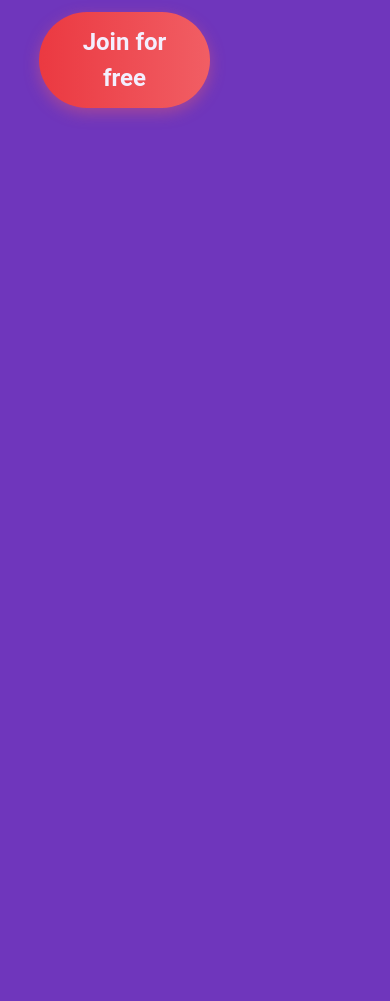
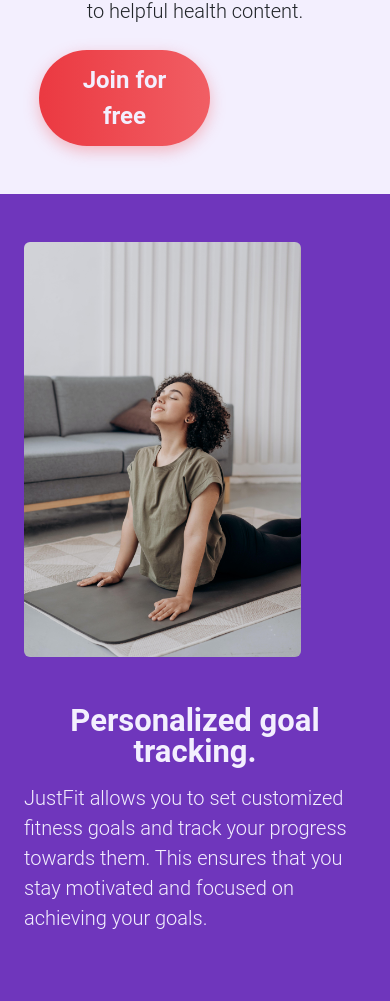
Before and after one commit to eakkarunpoom/JustFit-D2, a React (Vite) app: page / in a window 390 px wide. Shown: the part 981-1982 px from the top of the page. Before the commit the page ends 1137 px from the top, so only its background shows below. Built offline with nearby package versions, Linux system fonts and the light colour scheme.

Commit message:
add content to home page

```diff
--- a/src/App.css
+++ b/src/App.css
@@ -8,3 +8,39 @@
   max-width: 1140px;
   margin: 0 auto;
 }
+
+.bgw {
+  background-color: var(--light);
+}
+
+div.hero * {
+  color: var(--light);
+}
+
+.review-info {
+  display: flex;
+  justify-content: center;
+}
+
+.review-info img {
+  height: 135px;
+  width: 125px;
+  border-radius: 67.5px;
+  object-fit: cover;
+}
+
+.review h1 {
+  color: var(--light);
+}
+
+.review-info h3 {
+  display: flex;
+  align-items: center;
+  margin-left: 20px;
+  font-weight: bold;
+  color: var(--light);
+}
+
+.bgp {
+  background-color: var(--darkPurple);
+}
--- a/src/App.jsx
+++ b/src/App.jsx
@@ -1,6 +1,7 @@
 import { useState } from "react";
 import "./App.css";
 import "bootstrap/dist/css/bootstrap.css";
+import { content1, content2 } from "./assets/index.js";
 // components
 import Layout from "./component/Layout";
 import ImageSlider from "./component/Carousel/Carousel";
@@ -12,7 +13,7 @@
       <ImageSlider />
       <div className="px-4 py-5 text-center bgw">
         <h1 className="display-5 fw-bold text-body-emphasis">
-          Crush your activities goals with JustFit.
+          Crush your activities goals <br /> with JustFit.
         </h1>
         <div className="col-lg-6 mx-auto">
           <p className="lead mb-4">
@@ -24,6 +25,54 @@
           </div>
         </div>
       </div>
+      {/* hero2 */}
+      <div className="container col-xxl-8 px-4 py-5 hero">
+        <div className="row flex-lg-row-reverse align-items-center g-5">
+          <div className="col-10 col-sm-8 col-lg-6">
+            <img
+              src={content1}
+              className="d-block mx-lg-auto img-fluid rounded"
+              alt="Bootstrap Themes"
+              width="700"
+              height="500"
+              loading="lazy"
+            />
+          </div>
+          <div className="col-lg-6">
+            <h1 className="display-5 fw-bold lh-1 mb-3 text-center">
+              Personalized goal tracking.
+            </h1>
+            <p className="lead">
+              JustFit allows you to set customized fitness goals and track your
+              progress towards them. This ensures that you stay motivated and
+              focused on achieving your goals.
+            </p>
+          </div>
+        </div>
+        <div className="row flex-lg-row-reverse align-items-center g-5 mt-1">
+          <div className="col-lg-6">
+            <h1 className="display-5 fw-bold lh-1 mb-3 text-center">
+              Track your exercise progress.
+            </h1>
+            <p className="lead">
+              JustFit allows you to easily track your workouts and monitor your
+              progress towards your fitness goals. You can view your data in
+              easy-to-read graphs and charts, making it easier to make informed
+              decisions about your fitness routine.
+            </p>
+          </div>
+          <div className="col-10 col-sm-8 col-lg-6">
+            <img
+              src={content2}
+              className="d-block mx-lg-auto img-fluid rounded"
+              alt="Bootstrap Themes"
+              width="700"
+              height="500"
+              loading="lazy"
+            />
+          </div>
+        </div>
+      </div>
     </Layout>
   );
 }
```
